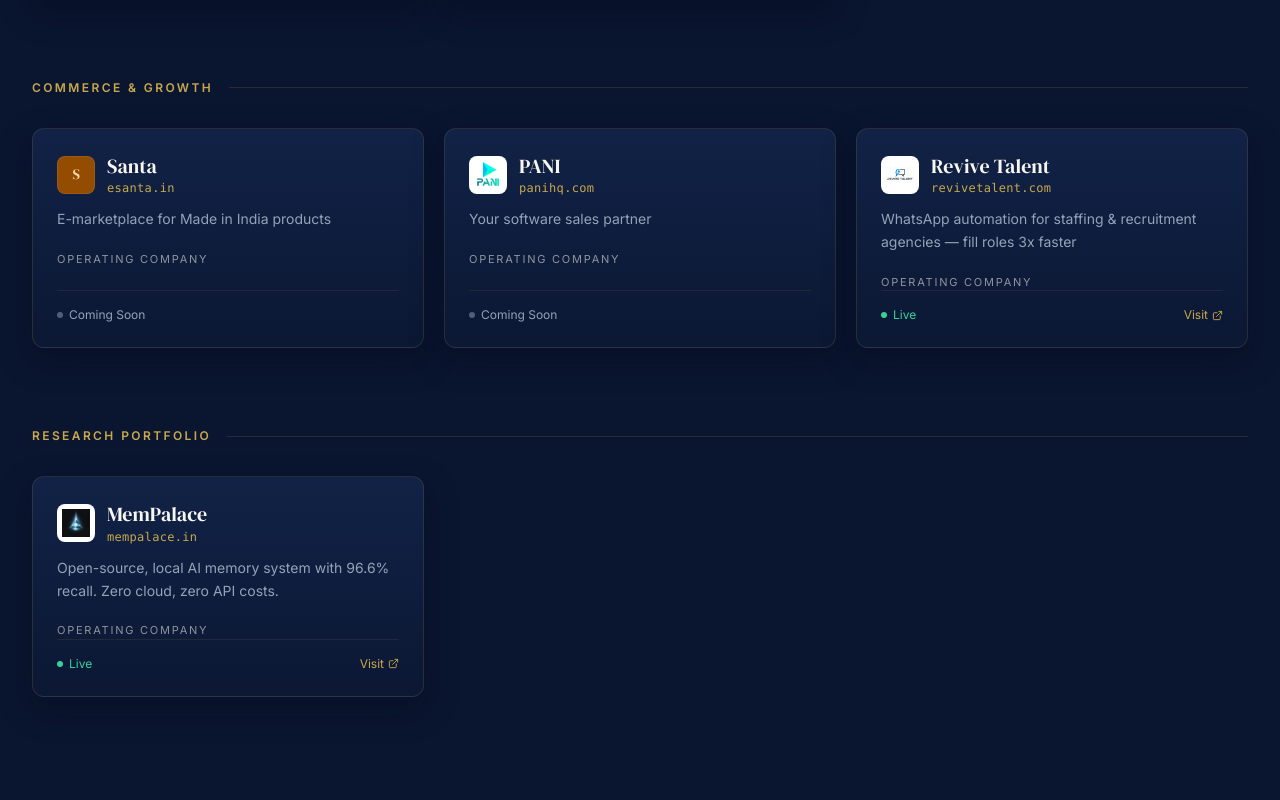
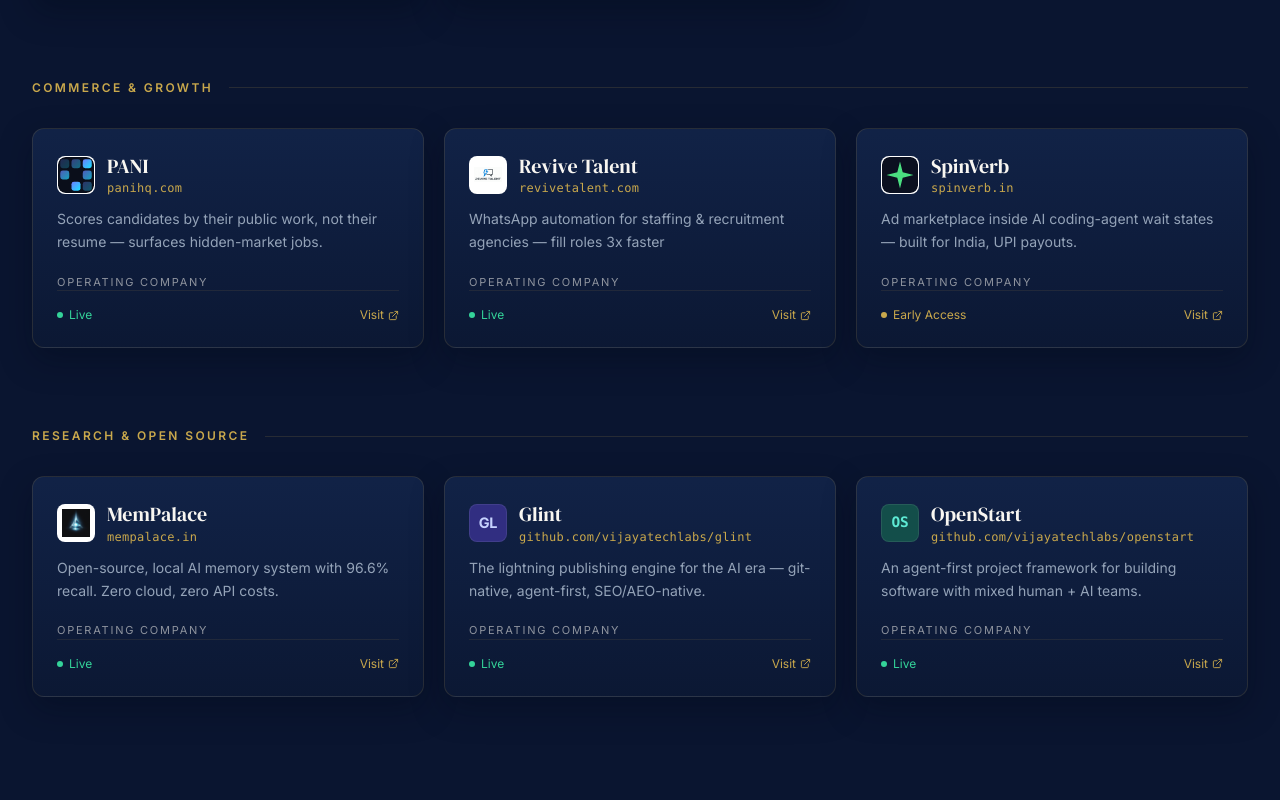
Before and after one commit to vijayatechlabs/vvv, a React (Vite) app: page / in a window 1280 px wide. Shown: the part 2800-3600 px from the top of the page. Built offline with nearby package versions, Linux system fonts and the light colour scheme; no server answers.

Commit message:
feat: update company portfolio with new entries, project logos, and improved footer navigation

```diff
--- a/src/components/CompanyLogo.tsx
+++ b/src/components/CompanyLogo.tsx
@@ -60,17 +60,11 @@ const logoMap: Record<string, LogoConfig> = {
     text: '#FECACA',
     font: 'sans',
   },
-  'Santa': {
-    initials: 'S',
-    bg: '#944C00',
-    text: '#FED7AA',
-    font: 'serif',
-  },
   'PANI': {
-    image: '/PANI-logo-square.jpg',
+    image: '/pani-icon.svg',
     initials: 'P',
-    bg: '#0A3D62',
-    text: '#7DD3FC',
+    bg: '#0a0e1a',
+    text: '#6d7cff',
     font: 'sans',
   },
   'Revive Talent': {
@@ -88,6 +82,25 @@ const logoMap: Record<string, LogoConfig> = {
     text: '#2DD4BF',
     font: 'serif',
     contain: true,
+  },
+  'SpinVerb': {
+    image: '/spinverb-favicon.svg',
+    initials: 'SV',
+    bg: '#0b1020',
+    text: '#4ade80',
+    font: 'sans',
+  },
+  'Glint': {
+    initials: 'GL',
+    bg: '#312E81',
+    text: '#C7D2FE',
+    font: 'sans',
+  },
+  'OpenStart': {
+    initials: 'OS',
+    bg: '#134E4A',
+    text: '#5EEAD4',
+    font: 'mono',
   },
 };
 
--- a/src/components/Footer.tsx
+++ b/src/components/Footer.tsx
@@ -17,9 +17,17 @@ const brandsByGroup = [
     brands: [
       { name: 'Shrika Finserv', url: 'https://shrika.in' },
       { name: 'Shrika Realty', url: 'https://shrikarealty.in' },
-      { name: 'Santa', url: null },
-      { name: 'PANI', url: null },
+      { name: 'PANI', url: 'https://panihq.com' },
       { name: 'Revive Talent', url: 'https://revivetalent.com' },
+      { name: 'SpinVerb', url: 'https://spinverb.in' },
+    ],
+  },
+  {
+    label: 'Research & Open Source',
+    brands: [
+      { name: 'MemPalace', url: 'https://mempalace.in' },
+      { name: 'Glint', url: 'https://github.com/vijayatechlabs/glint' },
+      { name: 'OpenStart', url: 'https://github.com/vijayatechlabs/openstart' },
     ],
   },
 ];
@@ -60,7 +68,7 @@ export default function Footer() {
             </div>
           </div>
 
-          <div className="lg:col-span-8 grid grid-cols-1 sm:grid-cols-2 gap-12">
+          <div className="lg:col-span-8 grid grid-cols-1 sm:grid-cols-2 lg:grid-cols-3 gap-12">
             {brandsByGroup.map((group) => (
               <div key={group.label} className="flex flex-col items-start">
                 <h4 className="font-sans text-[10px] font-bold text-gold uppercase tracking-[0.2em] mb-8 text-left">
--- a/src/data/companies.ts
+++ b/src/data/companies.ts
@@ -69,16 +69,10 @@ export const sectors: Sector[] = [
     label: 'Commerce & Growth',
     companies: [
       {
-        name: 'Santa',
-        domain: 'esanta.in',
-        tagline: 'E-marketplace for Made in India products',
-        status: 'Coming Soon',
-      },
-      {
         name: 'PANI',
         domain: 'panihq.com',
-        tagline: 'Your software sales partner',
-        status: 'Coming Soon',
+        tagline: 'Scores candidates by their public work, not their resume — surfaces hidden-market jobs.',
+        status: 'Live',
       },
       {
         name: 'Revive Talent',
@@ -86,10 +80,16 @@ export const sectors: Sector[] = [
         tagline: 'WhatsApp automation for staffing & recruitment agencies — fill roles 3x faster',
         status: 'Live',
       },
+      {
+        name: 'SpinVerb',
+        domain: 'spinverb.in',
+        tagline: 'Ad marketplace inside AI coding-agent wait states — built for India, UPI payouts.',
+        status: 'Early Access',
+      },
     ],
   },
   {
-    label: 'Research Portfolio',
+    label: 'Research & Open Source',
     companies: [
       {
         name: 'MemPalace',
@@ -97,6 +97,18 @@ export const sectors: Sector[] = [
         tagline: 'Open-source, local AI memory system with 96.6% recall. Zero cloud, zero API costs.',
         status: 'Live',
       },
+      {
+        name: 'Glint',
+        domain: 'github.com/vijayatechlabs/glint',
+        tagline: 'The lightning publishing engine for the AI era — git-native, agent-first, SEO/AEO-native.',
+        status: 'Live',
+      },
+      {
+        name: 'OpenStart',
+        domain: 'github.com/vijayatechlabs/openstart',
+        tagline: 'An agent-first project framework for building software with mixed human + AI teams.',
+        status: 'Live',
+      },
     ],
   },
 ];
```
Also changed, not shown: public/pani-icon.svg (added), public/spinverb-favicon.svg (added).
